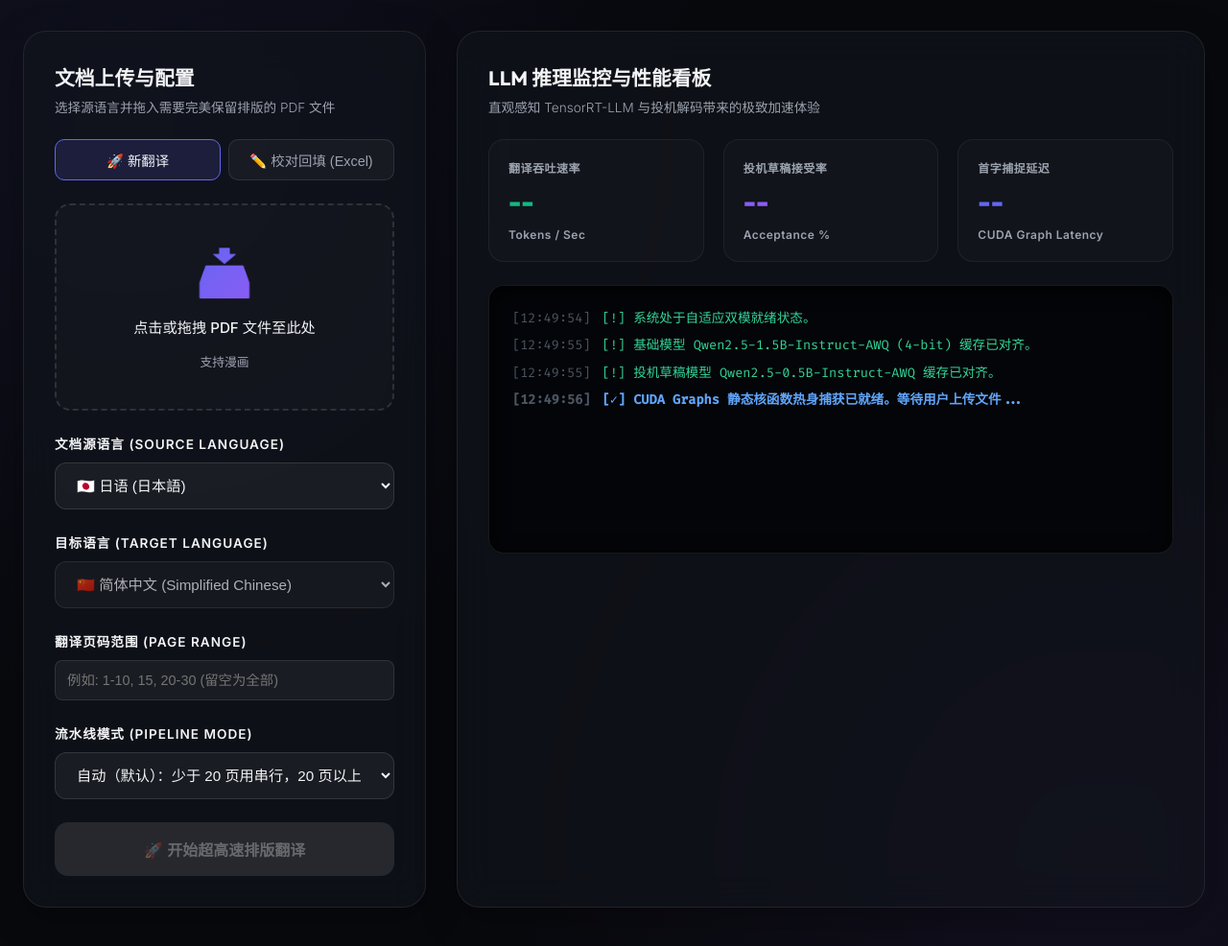
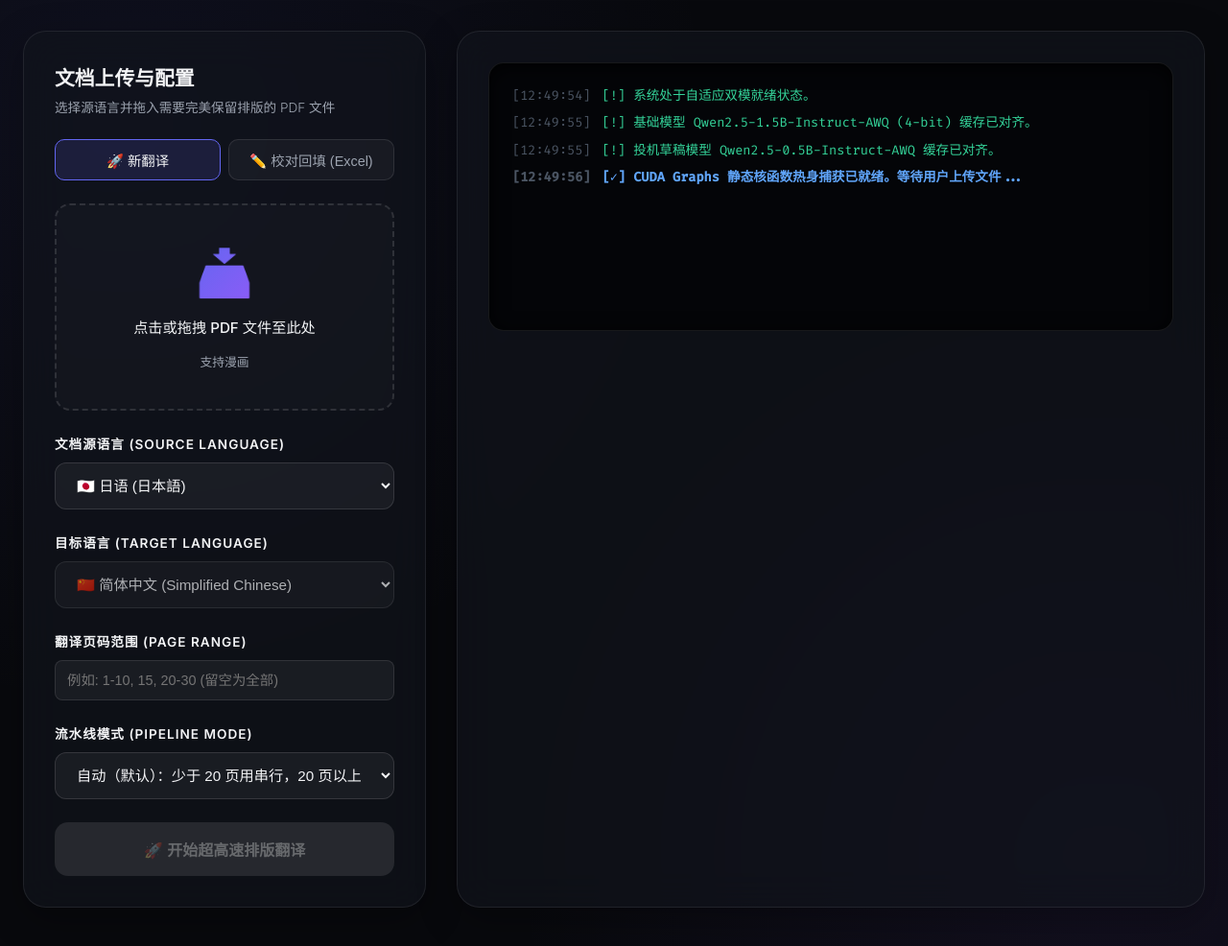
Before and after one commit to TeeChinYean/Manga_Translate, a FastAPI app: page / in a window 1280 px wide. Shown: the part 133-1119 px from the top of the page at 96% size. Run offline with FastAPI, Linux system fonts and the light colour scheme.

Commit message:
feat(ui): remove LLM metrics board from home page
Co-Authored-By: Claude Opus 5.5 <noreply@anthropic.com>

```diff
--- a/pdf_translate/templates/index.html
+++ b/pdf_translate/templates/index.html
@@ -311,62 +311,6 @@
             transform: none;
         }
 
-        /* Performance Analytics Panel */
-        .metrics-grid {
-            display: grid;
-            grid-template-columns: repeat(3, 1fr);
-            gap: 20px;
-        }
-
-        @media (max-width: 640px) {
-            .metrics-grid {
-                grid-template-columns: 1fr;
-            }
-        }
-
-        .metric-card {
-            background: rgba(255, 255, 255, 0.02);
-            border: 1px solid rgba(255, 255, 255, 0.06);
-            border-radius: 16px;
-            padding: 20px;
-            display: flex;
-            flex-direction: column;
-            gap: 8px;
-            transition: all 0.3s ease;
-        }
-
-        .metric-card:hover {
-            border-color: rgba(16, 185, 129, 0.2);
-            background: rgba(16, 185, 129, 0.01);
-        }
-
-        .metric-label {
-            font-size: 0.75rem;
-            font-weight: 600;
-            color: var(--text-secondary);
-            text-transform: uppercase;
-            letter-spacing: 0.5px;
-        }
-
-        .metric-value {
-            font-family: 'Outfit', sans-serif;
-            font-size: 1.8rem;
-            font-weight: 800;
-            color: var(--text-primary);
-        }
-
-        .metric-value.speed {
-            color: var(--accent-emerald);
-        }
-
-        .metric-value.rate {
-            color: var(--accent-purple);
-        }
-
-        .metric-value.time {
-            color: var(--accent-indigo);
-        }
-
         /* SSE Kernel Shell Output */
         .console-panel {
             background: #040508;
@@ -1152,32 +1096,8 @@
                 </div>
             </div>
 
-            <!-- Right Panel: SSE Console and LLM Analytics -->
+            <!-- Right Panel: SSE Console -->
             <div class="glass-card">
-                <div class="card-header">
-                    <h2 class="card-title">LLM 推理监控与性能看板</h2>
-                    <p class="card-desc">直观感知 TensorRT-LLM 与投机解码带来的极致加速体验</p>
-                </div>
-
-                <!-- Analytics dashboard widgets -->
-                <div class="metrics-grid">
-                    <div class="metric-card">
-                        <div class="metric-label">翻译吞吐速率</div>
-                        <div class="metric-value speed" id="metricSpeed">--</div>
-                        <div class="metric-label" style="text-transform:none; margin-top:2px;">Tokens / Sec</div>
-                    </div>
-                    <div class="metric-card">
-                        <div class="metric-label">投机草稿接受率</div>
-                        <div class="metric-value rate" id="metricRate">--</div>
-                        <div class="metric-label" style="text-transform:none; margin-top:2px;">Acceptance %</div>
-                    </div>
-                    <div class="metric-card">
-                        <div class="metric-label">首字捕捉延迟</div>
-                        <div class="metric-value time" id="metricTime">--</div>
-                        <div class="metric-label" style="text-transform:none; margin-top:2px;">CUDA Graph Latency</div>
-                    </div>
-                </div>
-
                 <!-- Interactive console shell -->
                 <div class="console-panel" id="consoleOutput">
                     <div class="console-line info">
@@ -1417,9 +1337,6 @@
         const progressBarFill = document.getElementById('progressBarFill');
 
         // Metrics widgets
-        const metricSpeed = document.getElementById('metricSpeed');
-        const metricRate = document.getElementById('metricRate');
-        const metricTime = document.getElementById('metricTime');
 
         let selectedFile = null;
         let activeTaskId = null;
@@ -1541,10 +1458,6 @@
                 const elapsed = (Date.now() - startTime) / 1000;
                 document.getElementById('elapsedTimerVal').textContent = `${elapsed.toFixed(1)}s`;
             }, 100);
-
-            metricSpeed.textContent = '--';
-            metricRate.textContent = '--';
-            metricTime.textContent = '--';
 
             logToConsole(`正在分发任务...`);
 
@@ -1638,18 +1551,6 @@
                 progressBarFill.style.width = `${percent}%`;
                 logToConsole(`[${percent}%] ${stage}`);
 
-                // Update performance metric indicators dynamically when in inference step
-                if (data.metrics) {
-                    if (data.metrics.tokens_per_sec) {
-                        metricSpeed.textContent = `${parseFloat(data.metrics.tokens_per_sec).toFixed(1)}`;
-                    }
-                    if (data.metrics.acceptance_rate) {
-                        metricRate.textContent = `${parseFloat(data.metrics.acceptance_rate).toFixed(1)}%`;
-                    }
-                    if (data.metrics.latency_ms) {
-                        metricTime.textContent = `${parseInt(data.metrics.latency_ms)}ms`;
-                    }
-                }
             });
 
             eventSource.addEventListener('error', (e) => {
```
Also changed, not shown: FEATURES.md (+7 -0 lines).
